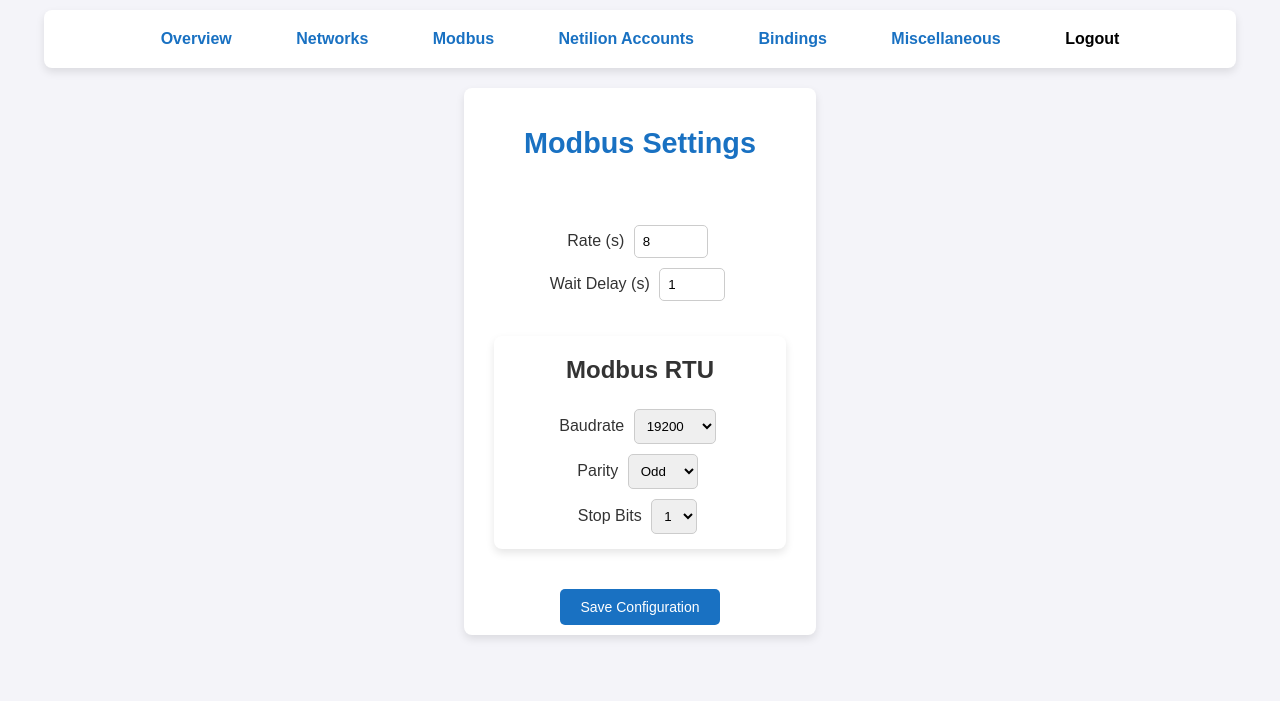
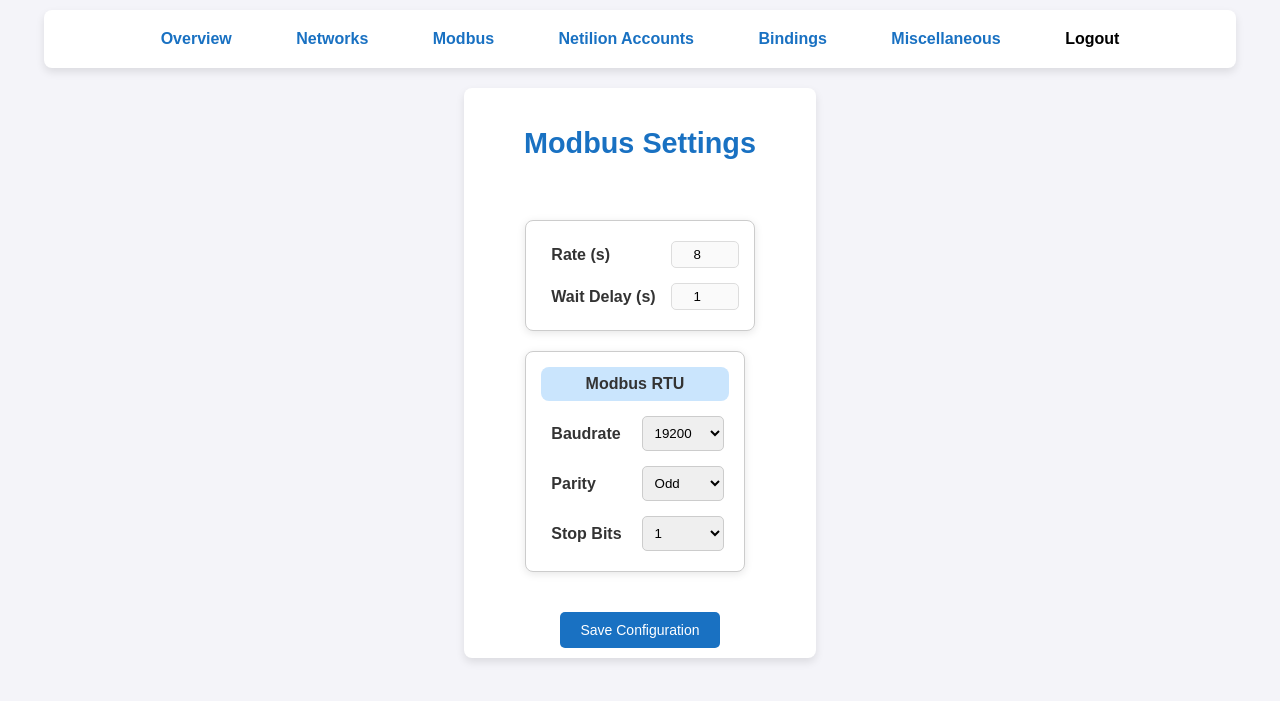
Before and after one commit to Minos2020/Passerelle-Netilion, a Flask app: page /modbus in a window 1280 px wide. Shown: the top 701 px of the page. Run offline with Flask 3, Linux system fonts and the light colour scheme; the visitor is signed in with stand-in values (Sample User, id 1).

Commit message:
Page modbus CSS uniformisé

```diff
--- a/serverweb/templates/modbus.html
+++ b/serverweb/templates/modbus.html
@@ -20,6 +20,31 @@
     input, select { padding: 8px; margin: 5px; border-radius: 5px; border: 1px solid #ccc; }
     .flex-container { display: flex; align-items: center; }
     .parameter-container { padding: 10px; box-shadow: 0px 4px 8px rgba(0, 0, 0, 0.1); background: white; border-radius: 8px; margin: 30px 20px 10px; }
+
+    #modbus-container { place-content: center; max-width: 100%; display: flex; flex-direction:column;flex-wrap: wrap; gap: 20px; margin: 20px 40px 10px; }
+    .modbus-box { display: grid; grid-template-columns: 1fr 2fr; grid-gap: 5px; width:min-content; border: 1px solid #ccc; padding: 15px; background: #fff; border-radius: 8px; box-shadow: 0px 2px 8px rgba(0, 0, 0, 0.1); }
+    .modbus-box:hover { box-shadow: 0px 8px 20px rgba(0, 0, 0, 0.2); }
+    .grid-key {padding: 5px 10px 5px;font-weight: bold;text-align: left; align-content: center; white-space: nowrap;}
+    .grid-value { background: #fafafa; text-align: center; align-content: center; justify-content: center; white-space: nowrap; width: auto; padding: 5px; margin: 5px 0; border-radius: 5px; border: 1px solid #ddd; }
+    .grid-header {
+        grid-column: span 2; /* Étend le titre sur les 2 colonnes */
+        background: #cae5fd;
+        text-align: center;
+        justify-content: center;
+        font-weight: bold;
+        padding: 8px;
+        border-radius: 8px;
+        margin-bottom: 5px;
+    }
+    .grid-footer {
+        grid-column: span 2; /* Étend le titre sur les 2 colonnes */
+        background: #cae5fd;
+        text-align: center;
+        justify-content: center;
+        padding: 8px;
+        border-radius: 8px;
+        margin-bottom: 5px;
+    }
   </style>
   <script>
     document.addEventListener("DOMContentLoaded", function () {
@@ -61,6 +86,7 @@
     });
   </script>
   </head>
+
   <body>
     <!-- Bandeau de navigation -->
     <div class="nav-bar">
@@ -75,22 +101,19 @@
 
     <div class="container">
       <h1>Modbus Settings</h1>
+      <form id="modbus-form">
+        <div id="modbus-container">
+          <div class="modbus-box">
 
-        <form id="modbus-form">
-            <div class="form-group">
-                <label for="rate">Rate (s)</label>
-                <input type="number" id="rate" name="rate" min="1" max="600" value="1">
+            <div class="grid-key">Rate (s)</div>
+            <input class="grid-value" type="number" id="rate" name="rate" min="1" max="600" value="1">
+            <div class="grid-key">Wait Delay (s)</div>
+            <input class="grid-value" type="number" id="waitdelay" name="waitdelay" min="1" max="60" value="1">
           </div>
 
-            <div class="form-group">
-                <label for="waitdelay">Wait Delay (s)</label>
-                <input type="number" id="waitdelay" name="waitdelay" min="1" max="60" value="1">
-            </div>
-
-            <div class="parameter-container">
-			<h2>Modbus RTU</h2>
-            <div class="form-group">
-                <label for="baudrate">Baudrate</label>
+        <div class="modbus-box">
+          <div class="grid-header">Modbus RTU</div>
+          <div class="grid-key">Baudrate</div>
           <select id="baudrate" name="baudrate">
             <option value="9600">9600</option>
             <option value="19200">19200</option>
@@ -98,17 +121,15 @@
             <option value="57600">57600</option>
             <option value="115200">115200</option>
           </select>
-			</div>
-            <div class="form-group">
-                <label for="parity">Parity</label>
+
+          <div class="grid-key">Parity</div>
           <select id="parity" name="parity">
             <option value="0">None</option>
             <option value="1">Odd</option>
             <option value="2">Even</option>
           </select>
-            </div>
-            <div class="form-group">
-                <label for="stopbits">Stop Bits</label>
+
+          <div class="grid-key">Stop Bits</div>
           <select id="stopbits" name="stopbits">
             <option value="1">1</option>
             <option value="2">2</option>
@@ -118,7 +139,7 @@
     <div style="height: 20px;"></div>
     <button class="btn" type="submit">Save Configuration</button>
     </form>
-
     </div>
   </body>
+
   </html>
```
Also changed, not shown: 1 other file. Lines whose indentation alone changed are shown as unchanged.
